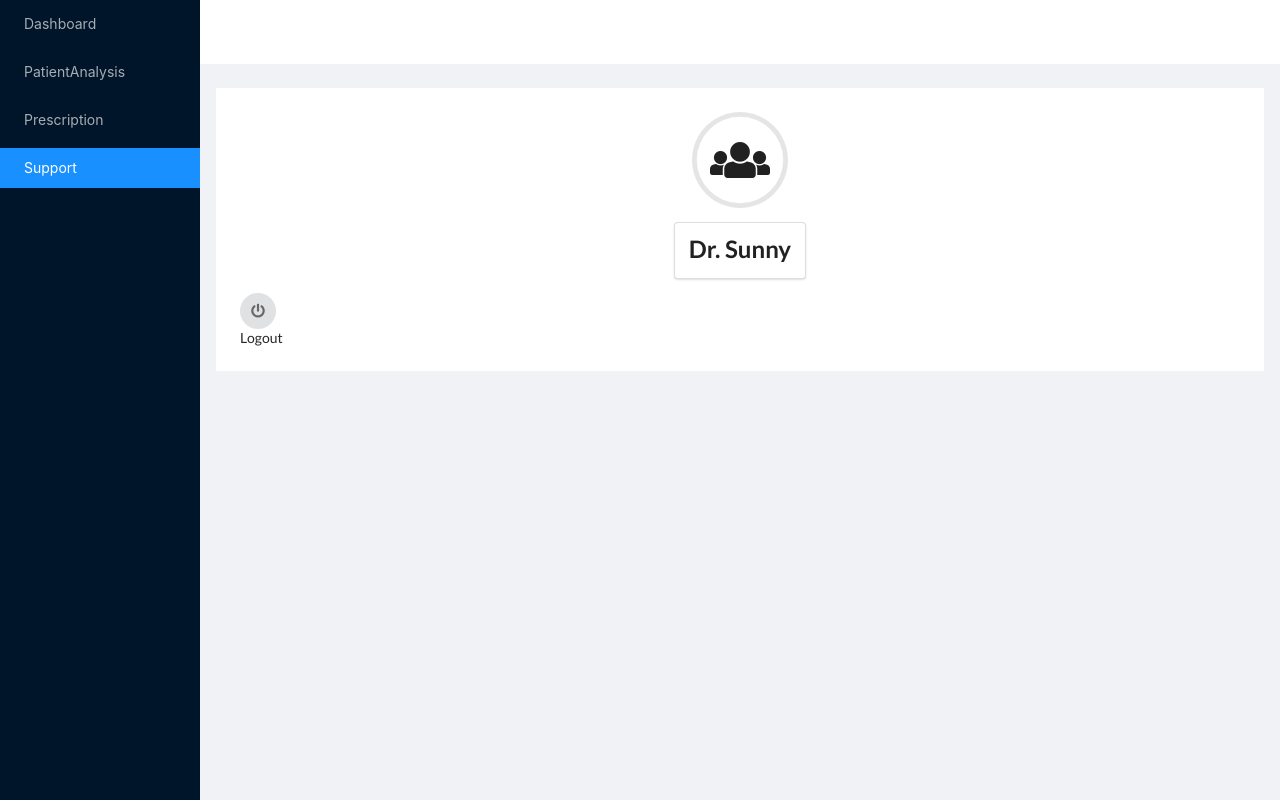
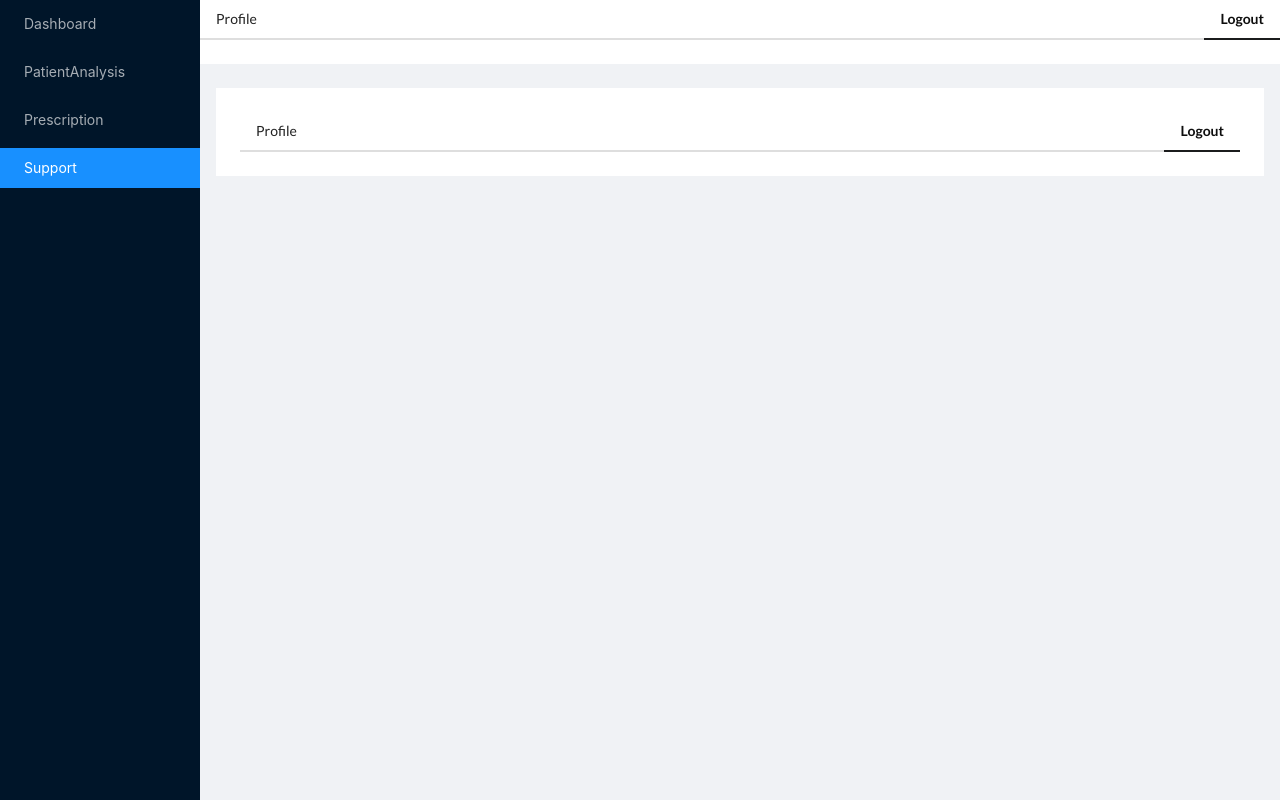
Before and after one commit to divyajomi08/dr_detection, a React app: page /support in a window 1280 px wide. Built offline with nearby package versions, Linux system fonts and the light colour scheme.

Commit message:
header added

```diff
--- a/src/components/header/Button.jsx
+++ /dev/null
@@ -1,13 +0,0 @@
-import React from 'react';
-
-const Button =()=>{
-    return (<div>
-        <button class="circular ui icon button">
-  <i class="power off icon"></i>
-</button>
-<h5>Logout</h5>
-</div>
-
-    );
-};
-export default Button;
--- a/src/components/header/Header.jsx
+++ b/src/components/header/Header.jsx
@@ -1,23 +1,18 @@
 import React from 'react';
-import Image from './Profileimage';
-import Name from './Profilename';
-import Button from './Button';
 
-const Header = () => {
+const HeaderView = () => {
     return (
-        <div>
-            <div className="ui centered grid">
-                <div className='row'>
-                    <Image />
-                </div>
-                {/* <div className='row'>
-                    <Name/>
-                </div> */}
-            </div>
-            <div className="rightAlign">
-                <Button />
+        <div class="ui secondary pointing menu">
+
+            <a class="item">
+                Profile
+            </a>
+            <div class="right menu">
+                <a class="ui item active">
+                    Logout
+                </a>
             </div>
         </div>
     );
 };
-export default Header;
+export default HeaderView;
--- a/src/components/header/Profileimage.jsx
+++ /dev/null
@@ -1,16 +0,0 @@
-import React from 'react';
-
-const Image =()=>{
-    return(
-        // <img class="ui medium circular image" src="./images/doctor.png"></img>
-        <h2 class="ui center aligned icon header">
-  <i class="circular users icon"></i>
-  <div class="ui segment">
-  <h2 class="ui header">Dr. Sunny</h2>
-
-</div>
-
-</h2>
-    );
-};
-export default Image;
--- a/src/components/header/Profilename.jsx
+++ /dev/null
@@ -1,9 +0,0 @@
-import React from 'react';
-
-const Name =()=>{
-    return(
-        <h2 class="ui header">Dr. Sunny</h2>
-
-    );
-};
-export default Name;
--- a/src/layouts/Layout.jsx
+++ b/src/layouts/Layout.jsx
@@ -1,12 +1,7 @@
 import React, { useState } from 'react'
 import { Layout } from 'antd';
 import Sidebar from '../components/Sidebar/Sidebar';
-import Dashboard from '../views/Dashboard';
-import Patient from '../views/PatientAnalysis';
-import Prescription from '../views/Prescription';
-import Support from '../views/Support';
-import { Switch,Route, BrowserRouter } from 'react-router-dom';
-import { Routes } from "../routes";
+import HeaderView from '../components/header/Header';
 
 const { Header, Content } = Layout;
 
@@ -15,7 +10,9 @@ const DashboardLayout = (props) => {
         <Layout >
             <Sidebar history={props.history} />
             <Layout >
-                <Header className="site-layout-sub-header-background" style={{ background: 'white', padding: 0 }} />
+                <Header className="site-layout-sub-header-background" style={{ background: 'white', padding: 0 }} >
+                    <HeaderView/>
+                </Header>
                 <Content style={{ margin: '24px 16px 0' }}>
                     <div style={{ background: 'white', padding: 24, overflowY: 'auto', maxHeight: '80vh' }}>
                         {props.children}
```
